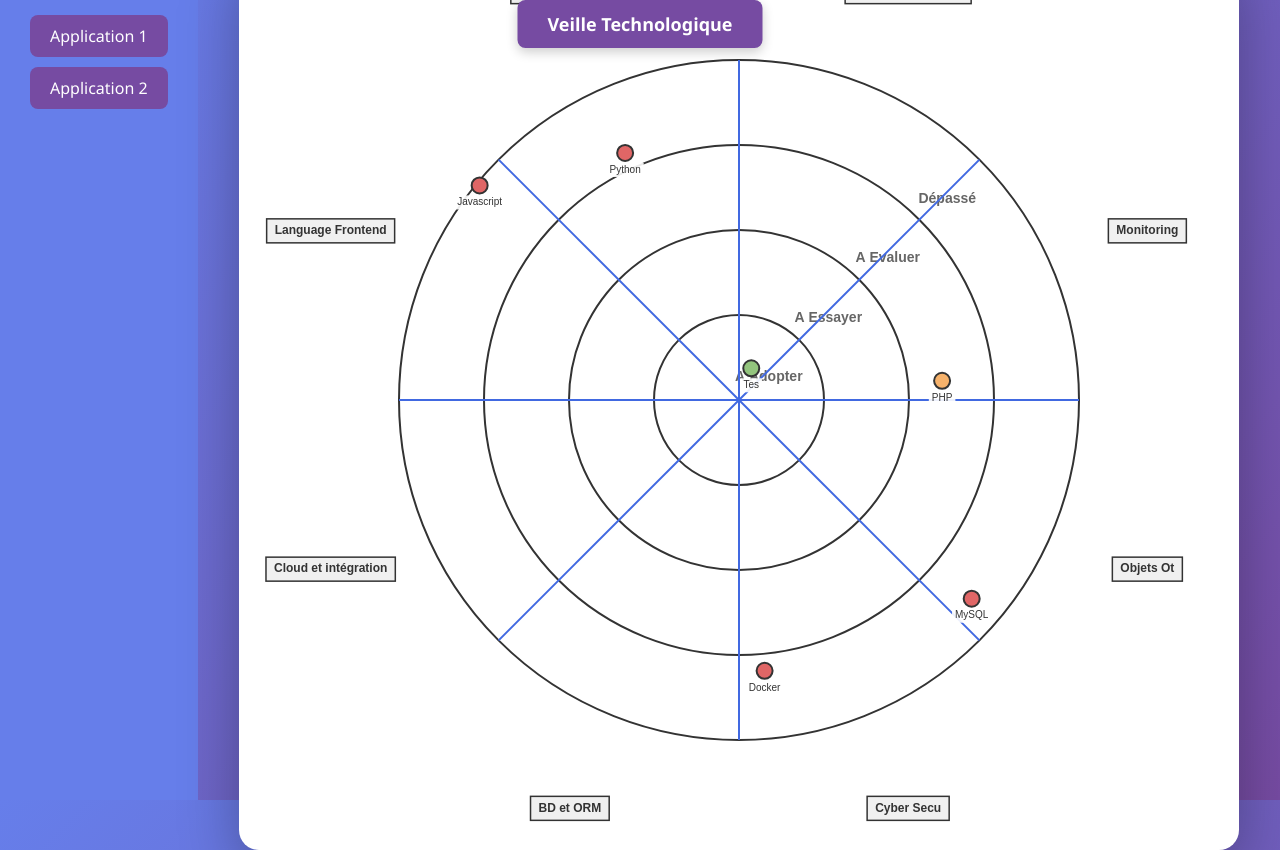
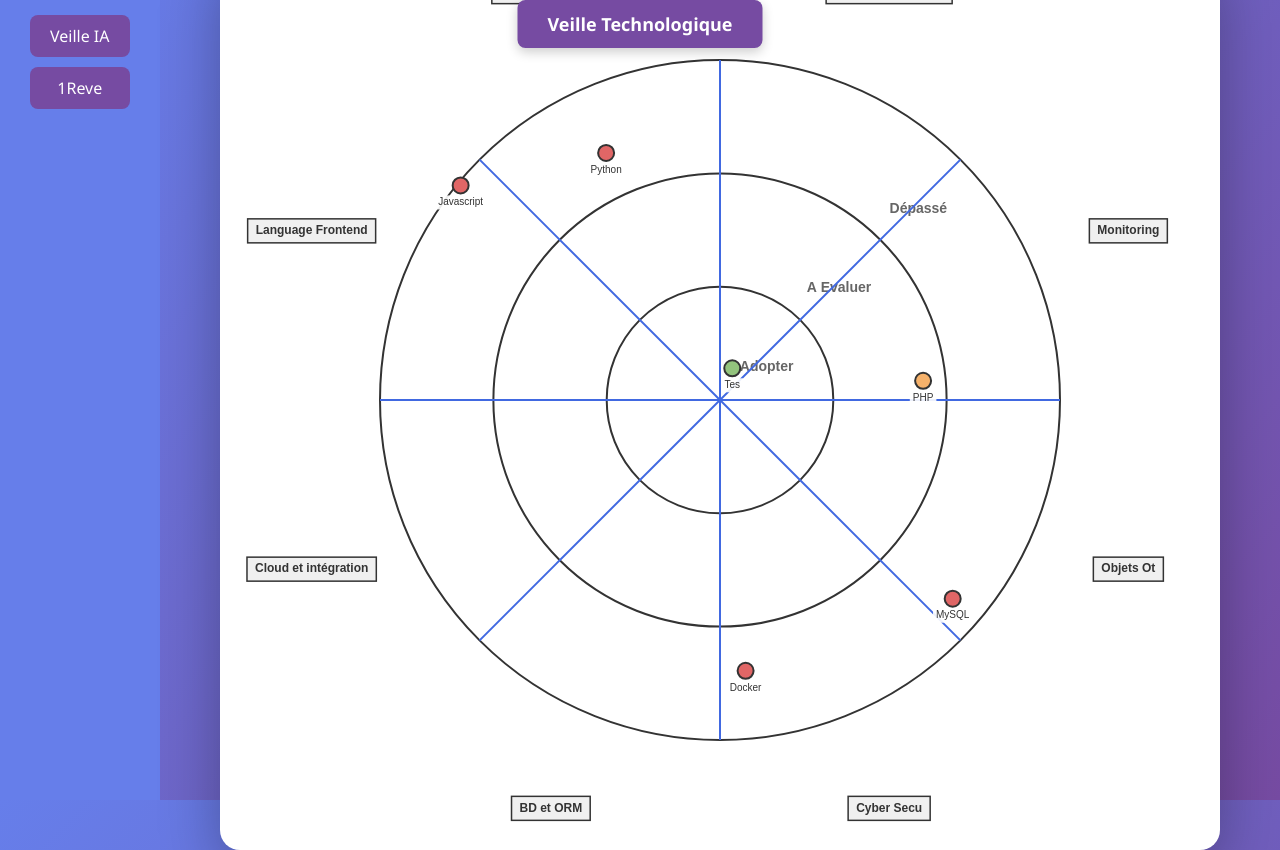
Before and after one commit to Aurelien77/Radar_Deploy, a Flask app: page / in a window 1280 px wide. Run offline with Flask 3, Linux system fonts and the light colour scheme.

Commit message:
Trois anneaux

```diff
--- a/app.py
+++ b/app.py
@@ -22,16 +22,15 @@ class InteractiveRadar:
             7: "Language Frontend",
             8: "Sondes et relevés"
         }
+        # MODIFIÉ: 3 anneaux au lieu de 4
         self.rings = {
-            "Adopt": (0, 25),
-            "Trial": (26, 50),
-            "Assess": (51, 75),
-            "Hold": (76, 100)
+            "Adopt": (0, 33),
+            "Assess": (34, 66),
+            "Hold": (67, 100)
         }
 
         self.ring_colors = {
             "Adopt": "#93c47d",
-            "Trial": "#76a5af",
             "Assess": "#f6b26b",
             "Hold": "#e06666"
         }
@@ -168,7 +167,7 @@ class InteractiveRadar:
         6: Cloud et intégration (gauche, 270°)
         7: Language Frontend (haut-gauche, 315°)
 
-        - distance: 0-100 (pourcentage du rayon, 0=centre, 100=périphérie)
+        - distance: 0-100 (pourcentage du rayon, 0=centre/Adopt, 100=extérieur/Hold)
         - position_h: 0-100 (pourcentage latéral dans le quartier)
                       0 = bord gauche du quartier
                       100 = bord droit du quartier
@@ -222,30 +221,30 @@ def index():
         current_page="veille"
     )
 
-@app.route("/application_1")
+@app.route("/VeilleIA")
 def application_1():
-    radar = InteractiveRadar(root_path="map_dossiers_app1")
+    radar = InteractiveRadar(root_path="map_dossiers_IA")
     radar.scan_folders()
     return render_template(
         "radar.html",
         technologies=json.dumps(radar.technologies, ensure_ascii=False),
         sections=json.dumps(radar.sections),
         colors=json.dumps(radar.ring_colors),
-        current_page_name="Application 1",
-        current_page="application_1"
+        current_page_name="Veille IA",
+        current_page="Veille IA"
     )
 
 @app.route("/application_2")
 def application_2():
-    radar = InteractiveRadar(root_path="map_dossiers_app2")
+    radar = InteractiveRadar(root_path="map_dossiers_1reve")
     radar.scan_folders()
     return render_template(
         "radar.html",
         technologies=json.dumps(radar.technologies, ensure_ascii=False),
         sections=json.dumps(radar.sections),
         colors=json.dumps(radar.ring_colors),
-        current_page_name="Application 2",
-        current_page="application_2"
+        current_page_name="1Reve",
+        current_page="1Reve"
     )
 
 
--- a/templates/radar.html
+++ b/templates/radar.html
@@ -14,7 +14,6 @@
         body {
             font-family: 'Segoe UI', Tahoma, Geneva, Verdana, sans-serif;
             background: linear-gradient(135deg, #667eea 0%, #764ba2 100%);
-            /* Autoriser le scroll pour les écrans petits (ne pas tronquer le radar) */
             overflow: auto;
             min-height: 100vh;
         }
@@ -24,6 +23,7 @@
             height: 100vh;
             transition: all 0.5s cubic-bezier(0.4, 0, 0.2, 1);
         }
+
         #top-banner {
             position: fixed;
             top: 0;
@@ -53,13 +53,11 @@
             min-width: 300px;
         }
 
-        /* Le canvas garde sa taille physique mais la page devient scrollable si l'écran est plus petit */
         canvas {
             background: white;
             border-radius: 20px;
             box-shadow: 0 20px 60px rgba(0,0,0,0.3);
             cursor: pointer;
-            /* conserver la taille fixe (1000x900) pour ne pas réduire la zone de visualisation */
             width: 1000px;
             height: 900px;
             max-width: none;
@@ -126,7 +124,6 @@
             flex: 1;
         }
 
-        /* Menu de navigation des fichiers */
         .files-nav {
             display: flex;
             gap: 10px;
@@ -171,7 +168,6 @@
             box-shadow: 0 4px 12px rgba(102, 126, 234, 0.4);
         }
 
-        /* Contenu des fichiers */
         .file-display {
             display: none;
         }
@@ -266,7 +262,6 @@
             margin-right: 5px;
         }
 
-        /* Scrollbar personnalisée */
         .file-content::-webkit-scrollbar {
             width: 8px;
         }
@@ -288,33 +283,24 @@
 </head>
 <body>
     <div id="container">
-    <div id="top-banner">  {{ current_page_name }} </div>
+        <div id="top-banner">{{ current_page_name }}</div>
         <header style="background:#667eea; color:white; padding:15px 30px; display:flex; flex-direction: column; gap:10px;">
             {% if current_page != 'veille' %}
                 <a href="/" style="color:white; text-decoration:none; padding:10px 20px; border-radius:8px; background:#764ba2; text-align:center;">
                     Veille
                 </a>
             {% endif %}
-    {% if current_page != 'application_1' %}
-        <a href="/application_1" style="color:white; text-decoration:none; padding:10px 20px; border-radius:8px; background:#764ba2; text-align:center;">
-            Application 1
+            {% if current_page != 'Veille IA' %}
+                <a href="/VeilleIA" style="color:white; text-decoration:none; padding:10px 20px; border-radius:8px; background:#764ba2; text-align:center;">
+                    Veille IA
                 </a>
             {% endif %}
-
-   {% if current_page != 'application_2' %}
+            {% if current_page != '1Reve' %}
                 <a href="/application_2" style="color:white; text-decoration:none; padding:10px 20px; border-radius:8px; background:#764ba2; text-align:center;">
-        Application 2
+                 1Reve
                 </a>
             {% endif %}
-
         </header>
-
-
-<script>
-    document.getElementById('app1-btn').addEventListener('click', () => {
-        window.location.href = "/application_1";
-    });
-</script>
 
         <div id="radar-container">
             <canvas id="radar" width="1000" height="900"></canvas>
@@ -336,7 +322,6 @@
     <div id="tooltip"></div>
 
     <script>
-            // @ts-nocheck
         const technologies = {{ technologies|safe }};
         const sections = {{ sections|safe }};
         const ringColors = {{ colors|safe }};
@@ -345,7 +330,7 @@
         const ctx = canvas.getContext('2d');
         const centerX = canvas.width / 2;
         const centerY = canvas.height / 2;
-        const scale = 8.5; // facteur d'échelle pour convertir unités distance -> pixels
+        const scale = 8.5;
 
         let hoveredTech = null;
         let selectedTech = null;
@@ -360,45 +345,25 @@
         const radarContainer = document.getElementById('radar-container');
         const closeBtn = document.getElementById('close-btn');
 
-        // Setup animation state per technology
         technologies.forEach(t => {
-            // animation progress 0..1
             t._anim = {
                 progress: 0,
-                // petit délai aléatoire pour un effet vivant
                 delay: Math.random() * 400,
                 duration: 700 + Math.random() * 500
             };
         });
+
         let animRunning = true;
         let lastFrame = performance.now();
 
-        // Convertir coordonnées polaires en cartésiennes (avec radius en unités 0..40)
-        function polarToCartesianXY(section, distanceUnits, positionIndex, progress = 1) {
-            // angle de base pour la section
-            const baseAngle = (section - 1) * 45 - 90;
-            // angle offset en fonction de la position (1..20 => -22.5..+22.5)
-            const angleOffset = ((positionIndex - 10.5) / 20) * 45;
-            const angle = baseAngle + angleOffset;
-            const angleRad = angle * Math.PI / 180;
-            // radiusUnits multiplié par progress (pour animation)
-            const radiusUnits = distanceUnits * progress;
-            const radiusPx = radiusUnits * scale;
-            return {
-                x: centerX + radiusPx * Math.cos(angleRad),
-                y: centerY + radiusPx * Math.sin(angleRad)
-            };
-        }
-
-     // Fonction corrigée pour utiliser directement les coordonnées Python
         function drawRadar(now) {
             ctx.clearRect(0, 0, canvas.width, canvas.height);
 
-    // Définir les zones pour la détection
-    const rings = [10, 20, 30, 40];
-    const ringNames = ['A Adopter', 'A Essayer', 'A Evaluer', 'Dépassé'];
+            // MODIFIÉ: 3 anneaux au lieu de 4
+            const rings = [13.33, 26.66, 40];
+            const ringNames = ['A Adopter', 'A Evaluer', 'Dépassé'];
 
-    // Dessiner les sections colorées (camembert) si survolées ou verrouillées
+            // Dessiner les sections colorées si survolées ou verrouillées
             if (hoveredSection !== null || lockedSection !== null) {
                 const activeSection = lockedSection !== null ? lockedSection : hoveredSection;
                 const sectionAngleStart = (activeSection - 1) * 45 - 90;
@@ -430,7 +395,7 @@ function drawRadar(now) {
                 ctx.fill();
             }
 
-    // Anneaux (cercles)
+            // Dessiner les anneaux
             rings.forEach((radius, i) => {
                 ctx.beginPath();
                 ctx.arc(centerX, centerY, radius * scale, 0, 2 * Math.PI);
@@ -473,7 +438,6 @@ function drawRadar(now) {
                 ctx.textAlign = 'center';
                 ctx.textBaseline = 'middle';
 
-        // Background pour le texte
                 const metrics = ctx.measureText(name);
                 const isActive = (hoveredSection === parseInt(section) || lockedSection === parseInt(section));
 
@@ -488,13 +452,10 @@ function drawRadar(now) {
             });
 
             // Points des technologies
-    // UTILISATION DIRECTE des coordonnées x,y calculées par Python
             technologies.forEach(tech => {
                 const anim = tech._anim;
                 let progress = anim._computedProgress !== undefined ? anim._computedProgress : (anim.progress || 0);
 
-        // Les coordonnées x,y sont déjà en unités radar (0-40)
-        // Il suffit de les convertir en pixels et d'appliquer l'animation
                 const x = centerX + tech.x * scale * progress;
                 const y = centerY + tech.y * scale * progress;
 
@@ -511,13 +472,12 @@ function drawRadar(now) {
                 ctx.lineWidth = isHovered ? 3 : 2;
                 ctx.stroke();
 
-        // Label - TOUJOURS affiché
+                // Label
                 ctx.fillStyle = '#000';
                 ctx.font = isHovered ? 'bold 11px Arial' : '10px Arial';
                 ctx.textAlign = 'center';
                 ctx.textBaseline = 'top';
 
-        // Fond blanc pour le texte
                 const textMetrics = ctx.measureText(tech.name);
                 ctx.fillStyle = 'rgba(255, 255, 255, 0.9)';
                 ctx.fillRect(x - textMetrics.width/2 - 3, y + radiusPx + 2, textMetrics.width + 6, 14);
@@ -526,7 +486,7 @@ function drawRadar(now) {
                 ctx.fillText(tech.name, x, y + radiusPx + 4);
             });
         }
-        // Animation loop : met à jour progress en fonction du temps
+
         function animationLoop(now) {
             const dt = now - lastFrame;
             lastFrame = now;
@@ -537,14 +497,12 @@ function drawRadar(now) {
                     anim._computedProgress = 1;
                     return;
                 }
-                // Si délai pas écoulé
                 if (anim.delay > 0) {
                     anim.delay -= dt;
                     anim._computedProgress = 0;
                     anyRunning = true;
                     return;
                 }
-                // incrémenter progress
                 anim.progress += dt / anim.duration;
                 if (anim.progress > 1) anim.progress = 1;
                 anim._computedProgress = easeOutCubic(anim.progress);
@@ -554,7 +512,6 @@ function drawRadar(now) {
             if (anyRunning) {
                 requestAnimationFrame(animationLoop);
             } else {
-                // nettoyage : retirer champs temporaires
                 technologies.forEach(t => { if (t._anim) { t._anim._computedProgress = 1; t._anim.progress = 1; }});
                 animRunning = false;
                 drawRadar();
@@ -565,33 +522,28 @@ function drawRadar(now) {
             return 1 - Math.pow(1 - t, 3);
         }
 
-        // Détection de la section survolée
         function getSectionFromMouse(mouseX, mouseY) {
             const dx = mouseX - centerX;
             const dy = mouseY - centerY;
             const distance = Math.sqrt(dx * dx + dy * dy);
 
-            // Vérifier si on est dans le radar
             if (distance > 40 * scale) return null;
 
-            // Calculer l'angle
             let angle = Math.atan2(dy, dx) * 180 / Math.PI;
-            angle = (angle + 90 + 360) % 360; // Normaliser pour commencer en haut
+            angle = (angle + 90 + 360) % 360;
 
-            // Déterminer la section (1-8)
             const section = Math.floor(angle / 45) + 1;
             return section > 8 ? 1 : section;
         }
 
-        // Détection de l'anneau survolé
         function getRingFromMouse(mouseX, mouseY) {
             const dx = mouseX - centerX;
             const dy = mouseY - centerY;
             const distancePx = Math.sqrt(dx * dx + dy * dy);
 
-            const rings = [10, 20, 30, 40];
-            const ringNames = ['A Adopter', 'A Essayer', 'A Evaluer', 'Dépassé'];
-
+            // MODIFIÉ: 3 anneaux
+            const rings = [13.33, 26.66, 40];
+            const ringNames = ['A Adopter', 'A Evaluer', 'Dépassé'];
 
             for (let i = 0; i < rings.length; i++) {
                 const innerRadius = i === 0 ? 0 : rings[i - 1] * scale;
@@ -605,21 +557,17 @@ function drawRadar(now) {
             return null;
         }
 
-// Gestion de la souris - VERSION CORRIGÉE
         canvas.addEventListener('mousemove', (e) => {
             const rect = canvas.getBoundingClientRect();
             const mouseX = e.clientX - rect.left;
             const mouseY = e.clientY - rect.top;
 
-    // Vérifier survol des points
             hoveredTech = null;
 
             technologies.forEach(tech => {
-        // Utiliser directement les coordonnées x,y calculées par Python
                 const anim = tech._anim;
                 const progress = anim._computedProgress !== undefined ? anim._computedProgress : (anim.progress || 0);
 
-        // Convertir en pixels avec animation
                 const x = centerX + tech.x * scale * progress;
                 const y = centerY + tech.y * scale * progress;
 
@@ -633,12 +581,11 @@ canvas.addEventListener('mousemove', (e) => {
                     tooltip.innerHTML = `<strong>${tech.name}<br>${tech.ring}</strong>`;
                 }
             });
-    //${sections[tech.section]}
+
             if (!hoveredTech) {
                 tooltip.style.display = 'none';
             }
 
-    // Détecter survol section et anneau (si pas de point hovered et pas verrou)
             if (!hoveredTech && !lockedSection && !lockedRing) {
                 hoveredSection = getSectionFromMouse(mouseX, mouseY);
                 hoveredRing = getRingFromMouse(mouseX, mouseY);
@@ -647,6 +594,7 @@ canvas.addEventListener('mousemove', (e) => {
             canvas.style.cursor = hoveredTech ? 'pointer' : 'default';
             drawRadar();
         });
+
         canvas.addEventListener('mouseleave', () => {
             hoveredTech = null;
             hoveredSection = null;
@@ -655,7 +603,6 @@ canvas.addEventListener('mousemove', (e) => {
             drawRadar();
         });
 
-        // Clic sur un point ou une zone
         canvas.addEventListener('click', (e) => {
             const rect = canvas.getBoundingClientRect();
             const mouseX = e.clientX - rect.left;
@@ -665,7 +612,6 @@ canvas.addEventListener('mousemove', (e) => {
                 selectedTech = hoveredTech;
                 openPanel(selectedTech);
             } else {
-                // Verrouiller/déverrouiller section
                 const clickedSection = getSectionFromMouse(mouseX, mouseY);
                 if (clickedSection !== null) {
                     if (lockedSection === clickedSection) {
@@ -676,7 +622,6 @@ canvas.addEventListener('mousemove', (e) => {
                     }
                 }
 
-                // Verrouiller/déverrouiller anneau
                 const clickedRing = getRingFromMouse(mouseX, mouseY);
                 if (clickedRing !== null && lockedSection === null) {
                     if (lockedRing === clickedRing) {
@@ -690,7 +635,6 @@ canvas.addEventListener('mousemove', (e) => {
             }
         });
 
-        // Fonction pour changer de fichier
         function showFile(index) {
             currentFileIndex = index;
             const displays = document.querySelectorAll('.file-display');
@@ -713,7 +657,6 @@ canvas.addEventListener('mousemove', (e) => {
             });
         }
 
-        // Ouvrir le panneau latéral
         function openPanel(tech) {
             document.getElementById('tech-name').textContent = tech.name;
             document.getElementById('tech-section').textContent = sections[tech.section];
@@ -728,7 +671,6 @@ canvas.addEventListener('mousemove', (e) => {
             currentFileIndex = 0;
 
             if (tech.files && tech.files.length > 0) {
-                // Créer le menu de navigation si plusieurs fichiers
                 let html = '';
 
                 if (tech.files.length > 1) {
@@ -749,7 +691,6 @@ canvas.addEventListener('mousemove', (e) => {
                     html += `</div>`;
                 }
 
-                // Créer les contenus des fichiers
                 tech.files.forEach((file, index) => {
                     html += `
                         <div class="file-display ${index === 0 ? 'active' : ''}">
@@ -776,14 +717,12 @@ canvas.addEventListener('mousemove', (e) => {
             radarContainer.classList.add('shifted');
         }
 
-        // Échapper les caractères HTML
         function escapeHtml(text) {
             const div = document.createElement('div');
             div.textContent = text;
             return div.innerHTML;
         }
 
-        // Fermer le panneau
         closeBtn.addEventListener('click', () => {
             sidePanel.classList.remove('open');
             radarContainer.classList.remove('shifted');
@@ -791,8 +730,6 @@ canvas.addEventListener('mousemove', (e) => {
             drawRadar();
         });
 
-        // Dessin initial + lancement animation
-        // drawRadar(); // handled in animation loop
         requestAnimationFrame((t) => { lastFrame = t; animationLoop(t); });
     </script>
 </body>
```
Lines whose indentation alone changed are shown as unchanged.
